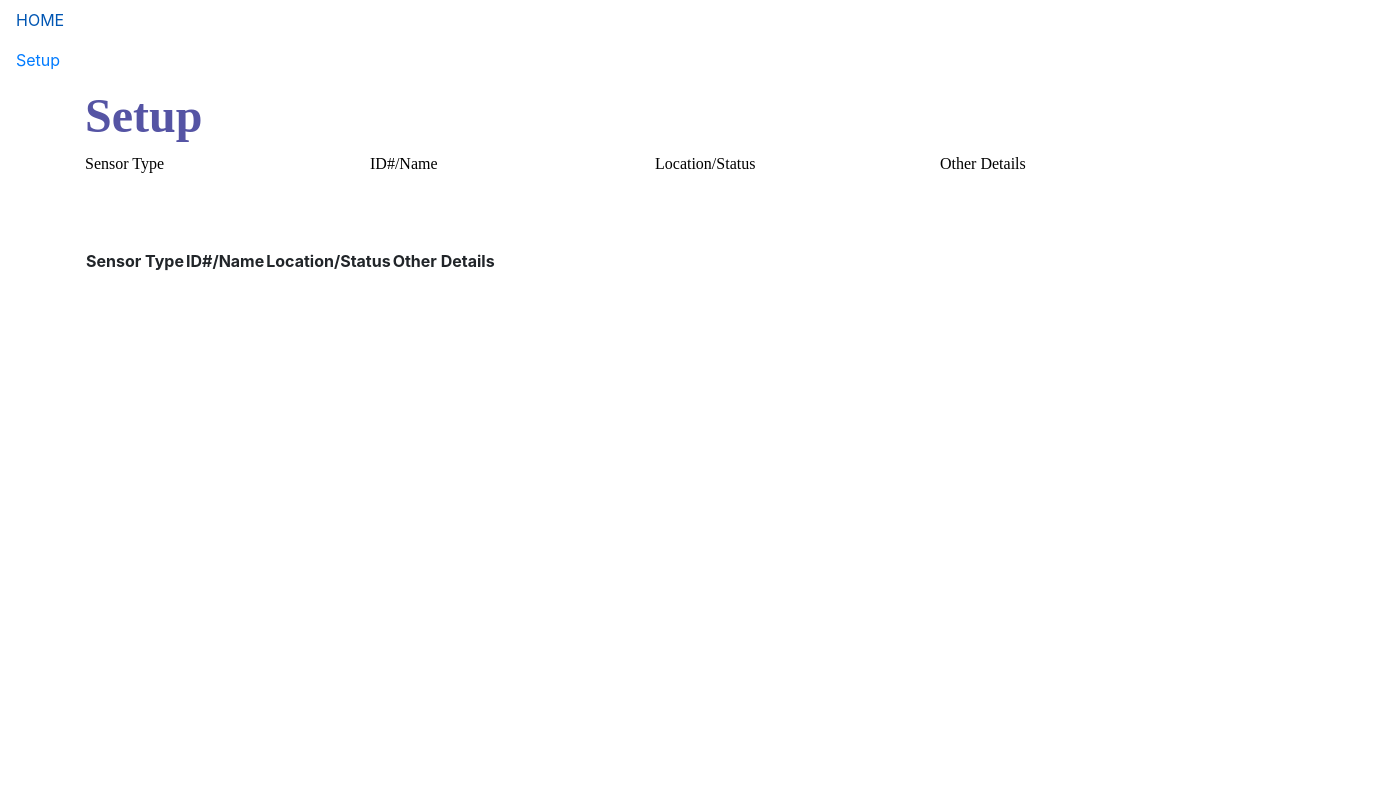
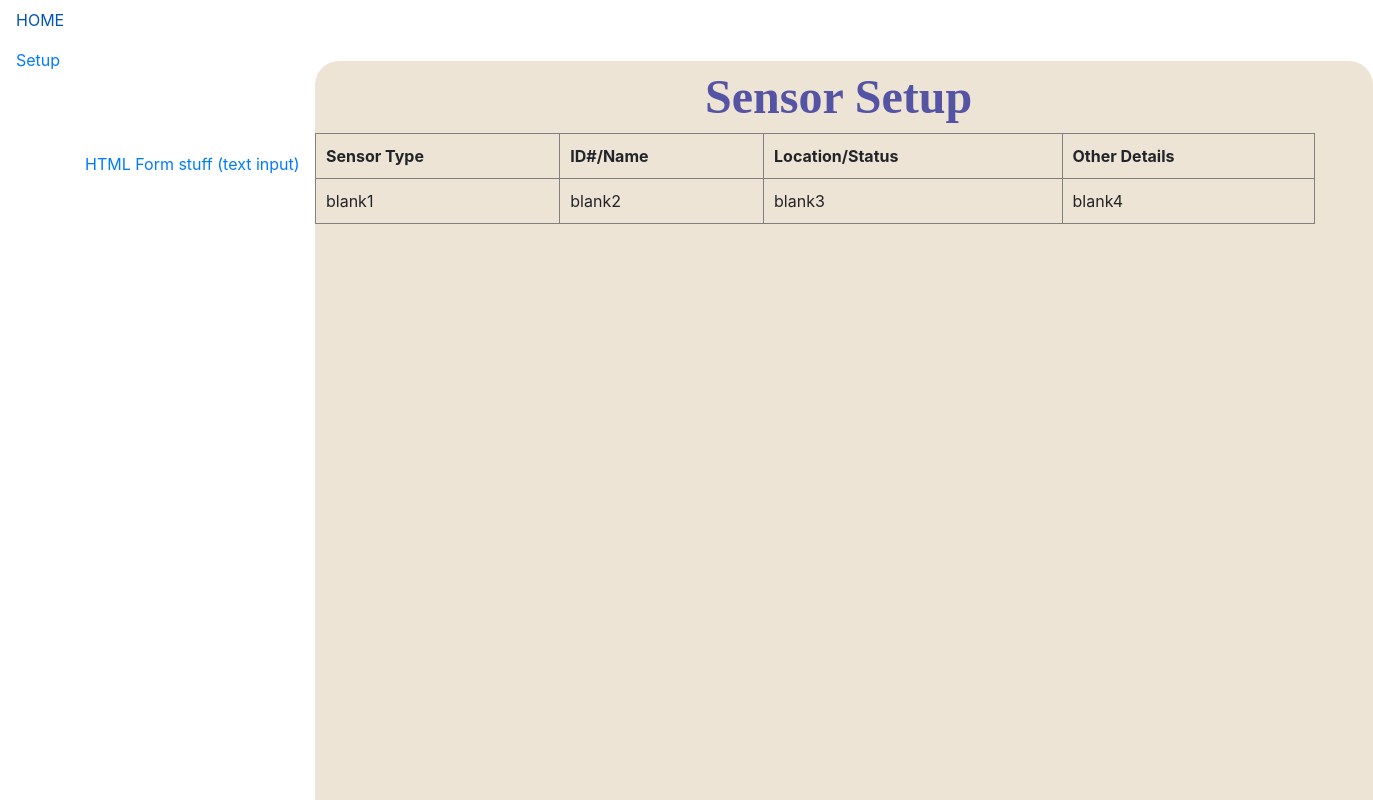
Before and after one commit to robinfintz/TeamTech21_MERN, a React (Create React App) app in the folder frontend/: page /Setup in a window 1280 px wide. Shown: the top 800 px of the page, 1373 px wide, since content can reach past the window. Built offline with nearby package versions, Linux system fonts and the light colour scheme.

Commit message:
bg beige rectangle added

```diff
--- a/frontend/src/App.css
+++ b/frontend/src/App.css
@@ -40,3 +40,14 @@
 .sample {
   font-family: -apple-system, BlinkMacSystemFont, 'Segoe UI', Roboto, Oxygen, Ubuntu, Cantarell, 'Open Sans', 'Helvetica Neue', sans-serif;
 }
+
+.rectangle {
+  position: absolute;
+  width: 1058px;
+  height: 1013px;
+  left: 315px;
+  top: 61px;
+
+  background: #EDE4D5;
+  border-radius: 24px;
+}
--- a/frontend/src/views/Setup.js
+++ b/frontend/src/views/Setup.js
@@ -9,43 +9,84 @@ const Setup = () => {
     return (
     <div>
         <Container>
+        <div class = "rectangle">
             <Row>
-                  <Col style={{textAlign: "left", fontSize: "300%", fontWeight: "bold", color: "#5554A4", fontFamily: "Righteous"}}>Setup</Col>
+                <Col style={
+                    {position: "absolute",
+                    width: "541px",
+                    height: "105px",
+                    left: "375px",
+
+                    fontSize: "300%",
+                    fontWeight: "bold",
+                    color: "#5554A4",
+                    fontFamily: "Righteous"}
+                }>Sensor Setup</Col>
             </Row>
-              <Row>
-                  <Col style={{textAlign: "left", fontSize: "100%", fontWeight: "normal", color: "#000000", fontFamily: "Righteous"}}>Sensor Type</Col>
-                  <Col style={{textAlign: "left", fontSize: "100%", fontWeight: "normal", color: "#000000", fontFamily: "Righteous"}}>ID#/Name</Col>
-                  <Col style={{textAlign: "left", fontSize: "100%", fontWeight: "normal", color: "#000000", fontFamily: "Righteous"}}>Location/Status</Col>
-                  <Col style={{textAlign: "left", fontSize: "100%", fontWeight: "normal", color: "#000000", fontFamily: "Righteous"}}>Other Details</Col>
-              </Row>
+
             <div className="spacer" > &nbsp; </div>
             <div className="spacer" > &nbsp; </div>
             <div className="spacer" > &nbsp; </div>
 
-              <table>
+
+                <table border = "1" cellpadding = "10" width = "1000">
                     <tr>
                         <th className={{fontSize:"300%"}}>Sensor Type</th>
                         <th>ID#/Name</th>
                         <th>Location/Status</th>
                         <th>Other Details</th>
+                    </tr>
 
+                    <tr>
+                        <td>blank1</td>
+                        <td>blank2</td>
+                        <td>blank3</td>
+                        <td>blank4</td>
                     </tr>
                 </table>
+            </div>
+
+            <div className="spacer" > &nbsp; </div>
+            <div className="spacer" > &nbsp; </div>
+            <div className="spacer" > &nbsp; </div>
+
+            <a href = "https://www.tutorialspoint.com/html/html_forms.htm">HTML Form stuff (text input)</a>
 
 
-              {/* <Row>
-                  <Col>According to all known laws of aviation, there is no way a bee should be able to fly.</Col>
-                  <Col>Its wings are too small to get its fat little body off the ground.</Col>
-                  <Col>The bee, of course, flies anyway because bees don't care what humans think is impossible.</Col>
-                  <Col>Yellow, black. Yellow, black. Yellow, black. Yellow, black.</Col>
-              </Row>
-
-              <Row>
-                    <a href = "https://www.youtube.com/watch?v=L_vnEHDjfZ8">CLICK ME--NOT A RICK ROLL!!</a>
-              </Row> */}
         </Container>
     </div>
     );
 };
 
 export default Setup;
+
+/*
+.rectangle {
+  width: 200px;
+  height: 100px;
+  background: #EDE4D5;
+}
+
+.magnifying-glass {
+  font-size: 10em;
+  display: inline-block;
+  width: 0.4em;
+  box-sizing: content-box;
+  height: 0.4em;
+  border: 0.1em solid black;
+  position: relative;
+  border-radius: 0.35em;
+}
+.magnifying-glass:before {
+  content: "";
+  display: inline-block;
+  position: absolute;
+  right: -0.25em;
+  bottom: -0.1em;
+  border-width: 0;
+  background: black;
+  width: 0.35em;
+  height: 0.08em;
+  transform: rotate(45deg);
+}
+*/
```
Lines whose indentation alone changed are shown as unchanged.
